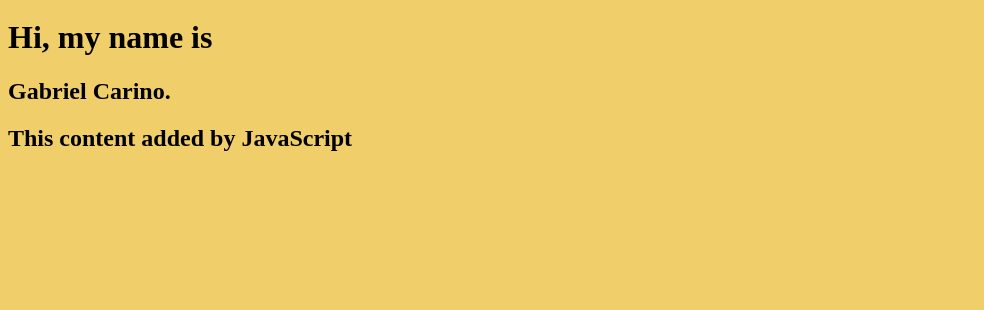
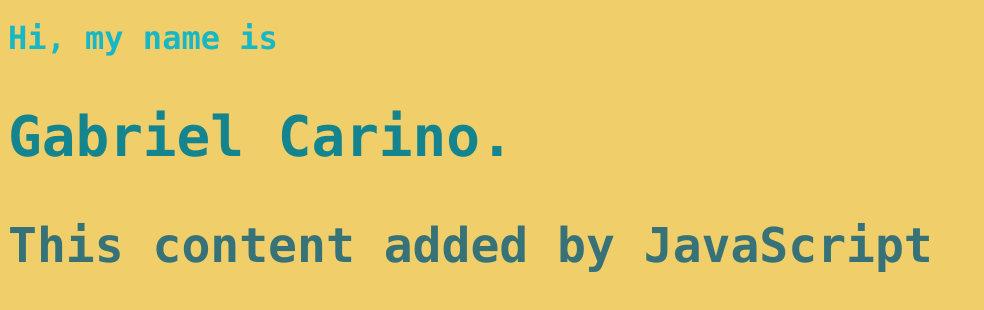
Before and after one commit to gabrielcarino/CarinoCode, a plain HTML site: page index.html in a window 1280 px wide. Shown: the part 114-424 px from the top of the page, without its empty margins (0-984 px from the left). Drawn offline with Linux system fonts and the light colour scheme.

Commit message:
Update font sizes and colors across index.html, script.js, and style.css

```diff
--- a/index.html
+++ b/index.html
@@ -17,10 +17,10 @@
         <div id="content">
             <main>
                 <div>
-                    <h1>Hi, my name is</h1>
+                    <h1 style="font-family: Monaco, monospace">Hi, my name is</h1>
                 </div>
                 <div>
-                    <h2>Gabriel Carino.</h2>
+                    <h2 style="font-family: Monaco, monospace">Gabriel Carino.</h2>
                 </div>
 
                   <script src="script.js"></script>
--- a/script.js
+++ b/script.js
@@ -1,3 +1,3 @@
-const h2 = document.createElement("h2");
-h2.textContent = "This content added by JavaScript";
-document.querySelector("body").appendChild(h2);
+const h3 = document.createElement("h3");
+h3.textContent = "This content added by JavaScript";
+document.querySelector("body").appendChild(h3);
--- a/style.css
+++ b/style.css
@@ -1,3 +1,16 @@
 body {
     background: #f0ce69;
 }
+h1 {
+    font-size: 32px;
+    color: #17b7c5;
+}
+h2 {
+    font-size: 56px;
+    color: #14858F;
+}
+h3 {
+    font-size: 48px;
+    font-family: Monaco, monospace;
+    color: #367278;
+}
```
